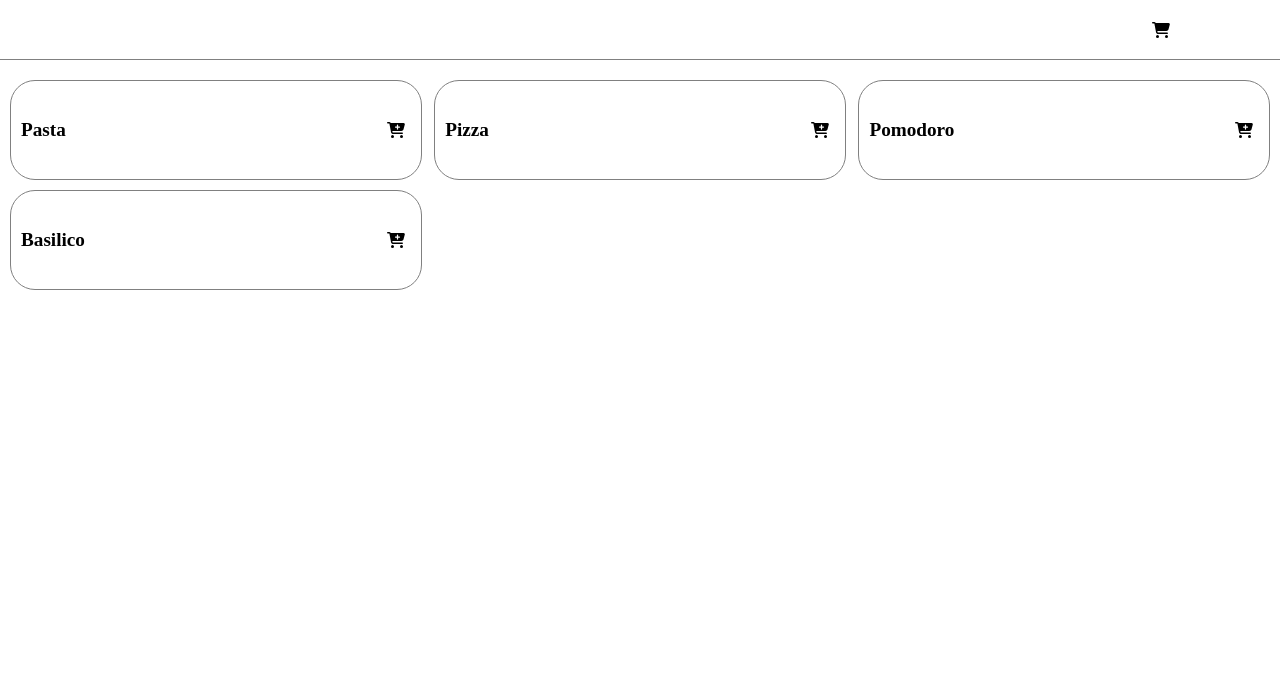
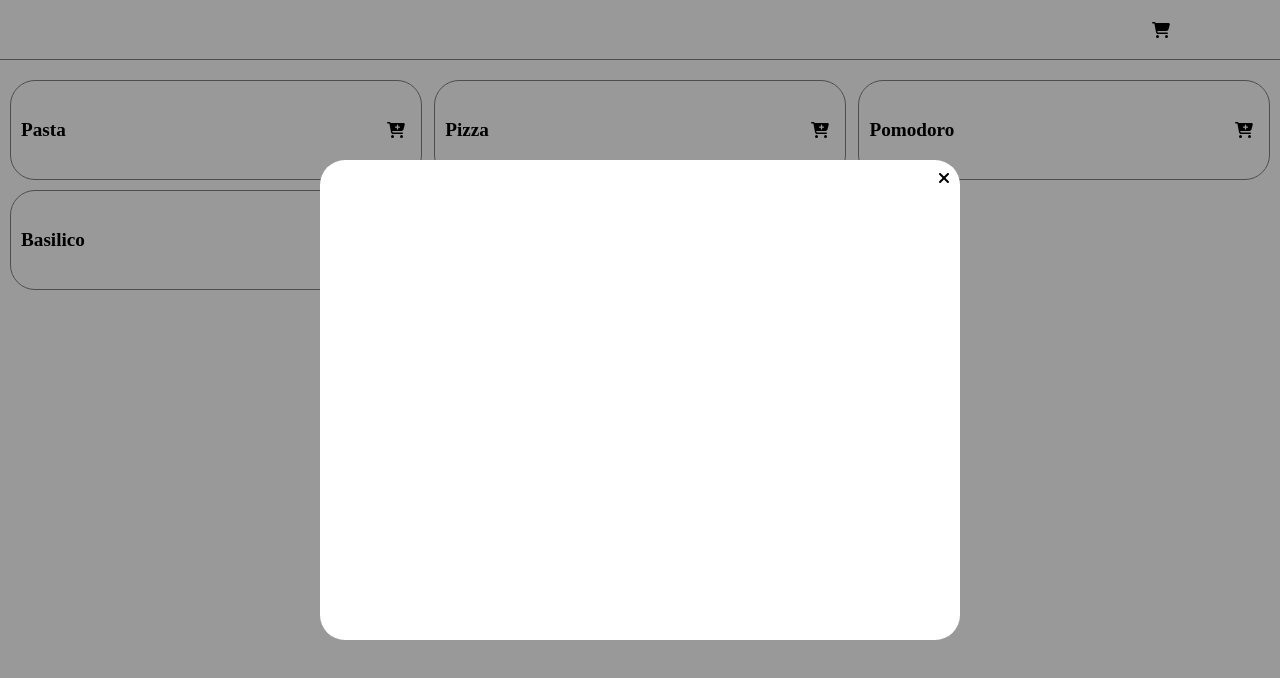
Before and after one commit to VirtusXVI/react-ts-redux-cart, a React (Vite) app: page / in a window 1280 px wide. Both pictures are taken after a click on the icon 1161 px from the left and 29 px from the top of the page. Shown: the top 678 px of the page. Built offline with nearby package versions, Linux system fonts and the light colour scheme.

Commit message:
completed cart view functionality

```diff
--- a/src/App.css
+++ b/src/App.css
@@ -5,7 +5,7 @@
 }
 
 body {
-  position: absolute;
+  position: relative;
   height: 100%;
   width: 100%;
 }
--- a/src/components/Body.tsx
+++ b/src/components/Body.tsx
@@ -3,10 +3,15 @@ import styled from "styled-components";
 import ItemList from "./ItemList";
 import { FontAwesomeIcon } from "@fortawesome/react-fontawesome";
 import { faCartPlus } from "@fortawesome/free-solid-svg-icons";
-import { faTrash } from "@fortawesome/free-solid-svg-icons/faTrash";
+import CartView from "./CartView";
+import { useAppSelector } from "../redux/hooks";
+
 
 export default function Body() {
+  const toggle = useAppSelector((state) => state.toggleCartView.value)
+
   return (
+    <div>
       <CardContainer>
         {ItemList.map((item) => {
           return (
@@ -21,6 +26,13 @@ export default function Body() {
           );
         })}
       </CardContainer>
+      {
+        toggle ? (
+          <CartView />
+        ) :
+        null
+      }
+    </div>
   );
 }
 
--- a/src/components/CartView.tsx
+++ b/src/components/CartView.tsx
@@ -1,16 +1,48 @@
 import React from 'react'
 import styled from "styled-components";
-
+import { FontAwesomeIcon } from "@fortawesome/react-fontawesome";
+import { faXmark } from "@fortawesome/free-solid-svg-icons";
+import { useDispatch } from "react-redux";
+import { toggle } from "../redux/ToggleCartView";
 
 export default function CartView() {
+  const dispatch = useDispatch();
+
   return (
-    <CartContainer>CartView</CartContainer>
+    <CartContainer>
+      <Cart>
+        <CloseIcon onClick={() => dispatch(toggle())}>
+          <FontAwesomeIcon icon={faXmark} />
+        </CloseIcon>
+      </Cart>
+    </CartContainer>
   )
 }
 
 const CartContainer = styled.div`
-  position: relative;
+  position: absolute;
   top: 0;
   left: 0;
-  background-color: rgba(0, 0, 0, 0.2);
+  height: 100vh;
+  width: 100%;
+  background-color: rgba(0, 0, 0, 0.4);
+  display: flex;
+  justify-content: center;
+  align-items: center;
 `
+
+const Cart = styled.div`
+  background-color: white;
+  height: 60%;
+  width: 50%;
+  border-radius: 25px;
+  padding: 10px;
+  display: flex;
+  flex-direction: column;
+`
+
+const CloseIcon = styled.div`
+  align-self: flex-end;
+  cursor: pointer;
+  width: 2%;
+`
--- a/src/components/Header.tsx
+++ b/src/components/Header.tsx
@@ -9,8 +9,8 @@ export default function Header() {
 
   return (
     <HeaderContainer>
-      <CartButton onClick={() => dispatch(toggle())}>
-        <FontAwesomeIcon icon={faCartShopping} style={{ cursor: "pointer" }} />
+      <CartButton>
+        <FontAwesomeIcon onClick={() => dispatch(toggle())} icon={faCartShopping} style={{ cursor: "pointer" }} />
       </CartButton>
     </HeaderContainer>
   );
--- a/src/main.tsx
+++ b/src/main.tsx
@@ -1,6 +1,6 @@
 import ReactDOM from 'react-dom/client'
 import App from './App.tsx'
-import store from './redux/store.tsx'
+import { store } from './redux/store.ts'
 import { Provider } from 'react-redux'
 
 ReactDOM.createRoot(document.getElementById('root')!).render(
--- a/src/redux/ToggleCartView.tsx
+++ b/src/redux/ToggleCartView.tsx
@@ -1,10 +1,17 @@
 import { createSlice } from "@reduxjs/toolkit";
+
+interface toggleState {
+  value: boolean
+}
+
+// Define the initial state using that type
+const initialState: toggleState = {
+  value: false,
+}
 
 export const toggleCartView = createSlice({
   name: "toggleCartView",
-  initialState: {
-    value: false,
-  },
+  initialState,
   reducers: {
     toggle: (state) => {
       state.value = !state.value;
--- /dev/null
+++ b/src/redux/hooks.tsx
@@ -0,0 +1,5 @@
+import { TypedUseSelectorHook, useDispatch, useSelector } from 'react-redux'
+import type { RootState, AppDispatch } from './store'
+
+export const useAppDispatch: () => AppDispatch = useDispatch
+export const useAppSelector: TypedUseSelectorHook<RootState> = useSelector
--- a/src/redux/store.tsx
+++ b/src/redux/store.ts
@@ -1,10 +1,13 @@
 import { configureStore } from "@reduxjs/toolkit";
 import ToggleCartView from "./ToggleCartView";
 
-export default configureStore(
+export const store = configureStore(
   {
     reducer: {
       toggleCartView: ToggleCartView
     }
   }
 )
+
+export type RootState = ReturnType<typeof store.getState>;
+export type AppDispatch = typeof store.dispatch;
```
Lines whose indentation alone changed are shown as unchanged.
